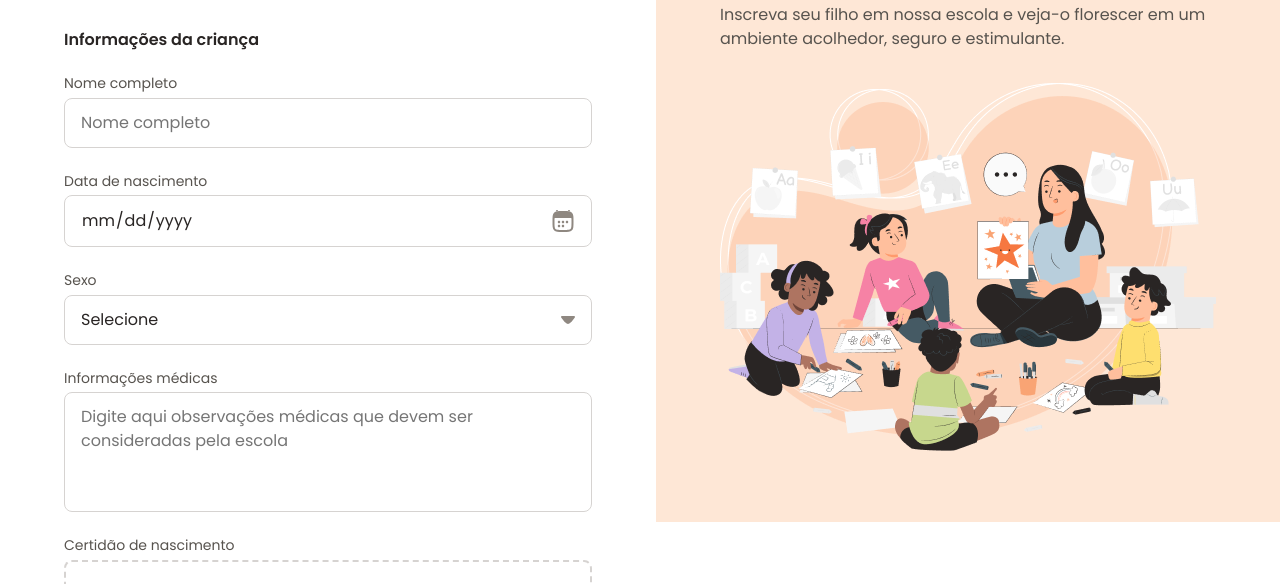
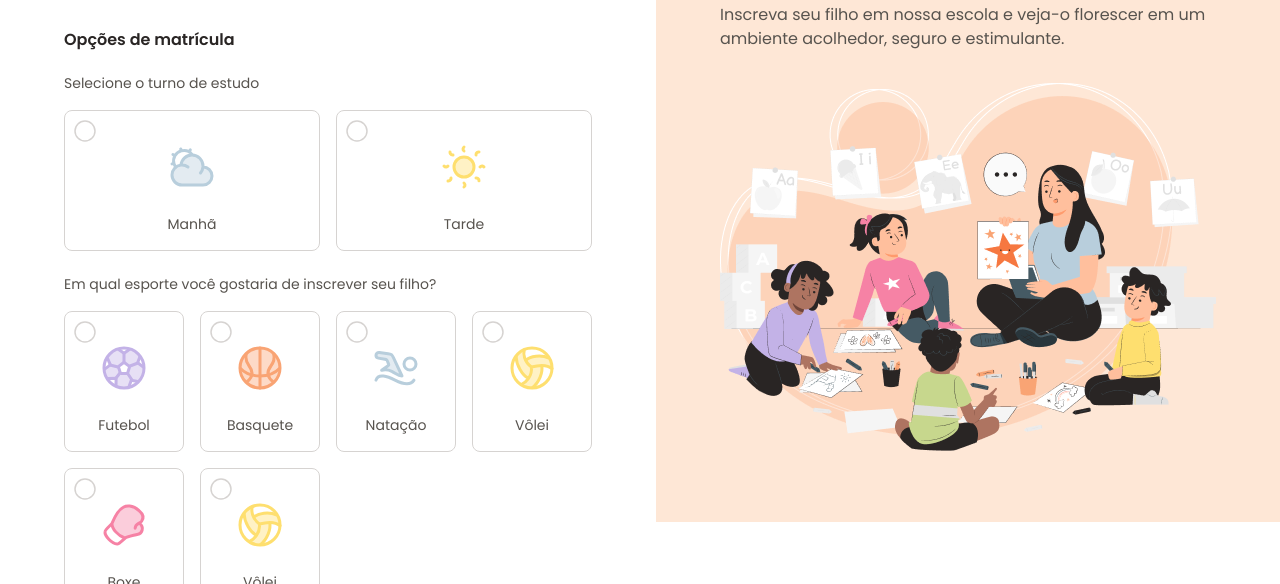
Before and after one commit to gabrielcipolini/Projeto---Estrelas-do-Amanh-, a plain HTML site: page index.html in a window 1280 px wide. Shown: the part 216-800 px from the top of the page. Drawn offline with Linux system fonts and the light colour scheme.

Commit message:
concluído 'opções de matrícula'

```diff
--- a/index.html
+++ b/index.html
@@ -218,6 +218,134 @@
                 </div>
               </div>
             </fieldset>
+
+            <fieldset class="matriculation grid">
+              <legend class="txt-color-primary">Opções de matrícula</legend>
+              <label>Selecione o turno de estudo</label>
+              <div class="radio-wrapper grid">
+                <div class="radio-inner grid">
+                  <div class="radio-image"></div>
+                  <input
+                    type="radio"
+                    name="study-shift"
+                    value="morning"
+                    id="morning"
+                  />
+                  <img
+                    src="assets/icons/sun-cloud-02.svg"
+                    alt="Ícone do sol e uma nuvem"
+                  />
+                  <label for="morning">Manhã</label>
+                </div>
+
+                <div class="radio-inner grid">
+                  <div class="radio-image"></div>
+                  <input
+                    type="radio"
+                    name="study-shift"
+                    value="afternoon"
+                    id="afternoon"
+                  />
+                  <img src="assets/icons/sun-02.svg" alt="Ícone do sol" />
+                  <label for="afternoon">Tarde</label>
+                </div>
+              </div>
+
+              <label
+                >Em qual esporte você gostaria de inscrever seu filho?</label
+              >
+              <div class="radio-wrapper grid">
+                <div class="radio-inner grid">
+                  <div class="radio-image"></div>
+                  <input
+                    type="radio"
+                    name="sports"
+                    value="soccer"
+                    id="soccer"
+                  />
+                  <img
+                    src="assets/icons/football.svg"
+                    alt="Ícone de bola de futebol"
+                  />
+                  <label for="soccer">Futebol</label>
+                </div>
+
+                <div class="radio-inner grid">
+                  <div class="radio-image"></div>
+                  <input
+                    type="radio"
+                    name="sports"
+                    value="basketball"
+                    id="basketball"
+                  />
+                  <img
+                    src="assets/icons/basketball-02.svg"
+                    alt="Ícone de bola de basquete"
+                  />
+                  <label for="basketball">Basquete</label>
+                </div>
+
+                <div class="radio-inner grid">
+                  <div class="radio-image"></div>
+                  <input
+                    type="radio"
+                    name="sports"
+                    value="natação"
+                    id="natação"
+                  />
+                  <img
+                    src="assets/icons/swimming.svg"
+                    alt="Ícone de pessoa nadando"
+                  />
+                  <label for="natação">Natação</label>
+                </div>
+
+                <div class="radio-inner grid">
+                  <div class="radio-image"></div>
+                  <input
+                    type="radio"
+                    name="sports"
+                    value="volleyball"
+                    id="volleyball"
+                  />
+                  <img
+                    src="assets/icons/volleyball.svg"
+                    alt="Ícone de bola de vôlei"
+                  />
+                  <label for="volleyball">Vôlei</label>
+                </div>
+
+                <div class="radio-inner grid">
+                  <div class="radio-image"></div>
+                  <input
+                    type="radio"
+                    name="sports"
+                    value="boxing"
+                    id="boxing"
+                  />
+                  <img
+                    src="assets/icons/boxing-glove-01.svg"
+                    alt="Ícone de luva de boxe"
+                  />
+                  <label for="boxing">Boxe</label>
+                </div>
+
+                <div class="radio-inner grid">
+                  <div class="radio-image"></div>
+                  <input
+                    type="radio"
+                    name="sports"
+                    value="volleyball"
+                    id="volleyball"
+                  />
+                  <img
+                    src="assets/icons/volleyball.svg"
+                    alt="Ícone de bola de vôlei"
+                  />
+                  <label for="volleyball">Vôlei</label>
+                </div>
+              </div>
+            </fieldset>
           </form>
         </div>
       </main>
--- a/styles/form.css
+++ b/styles/form.css
@@ -1,19 +1,25 @@
 form {
+  & fieldset:nth-child(3),
+  & fieldset:nth-child(2),
+  & fieldset:nth-child(1) {
+    display: none;
+  }
+
   fieldset {
     border: none;
-    gap: 2.4rem;
 
     legend {
       font: var(--legend);
+      margin-bottom: 2.4rem;
+    }
+
+    label,
+    span {
+      font: var(--text-sm);
     }
 
     .inpt-wrapper {
       gap: 0.4rem;
-
-      label,
-      span {
-        font: var(--text-sm);
-      }
 
       small {
         color: var(--text-tertiary);
@@ -131,11 +137,74 @@ form {
 
           color: var(--semantic-error);
           font: var(--semantic-error);
-          margin-top: .4rem;
+          margin-top: 0.4rem;
         }
 
         &:not(:focus):valid + .error {
           display: none;
+        }
+      }
+    }
+  }
+
+  .matriculation {
+    &  label:nth-child(4) {
+      margin-top: 2.4rem;
+    }
+
+    .radio-wrapper {
+      grid-template-columns: repeat(auto-fit, minmax(12rem, 1fr));
+      gap: 1.6rem;
+      margin-top: 1.6rem;
+
+      .radio-inner {
+        border: 1px solid var(--stroke-default);
+        border-radius: 0.8rem;
+        justify-items: center;
+        padding: 3.2rem 0.8rem 1.6rem;
+        position: relative;
+
+        input,
+        input:focus,
+        input:hover {
+          all: unset;
+        }
+
+        .radio-image {
+          background-image: url(../assets/icons/radio-default.svg);
+          width: 2.4rem;
+          height: 2.4rem;
+
+          position: absolute;
+          top: 0.8rem;
+          left: 0.8rem;
+        }
+
+        &:hover,
+        &:focus-within {
+          border: 2px solid var(--stroke-highlight);
+
+          & .radio-image {
+            background-image: url(../assets/icons/radio-hover.svg);
+            width: 2.4rem;
+            height: 2.4rem;
+          }
+        }
+
+        &:has(:checked) {
+          border: 2px solid var(--stroke-highlight);
+
+          & .radio-image {
+            background-image: url(../assets/icons/radio-checked.svg);
+            width: 2.4rem;
+            height: 2.4rem;
+          }
+        }
+
+        input[type="radio"] {
+          position: absolute;
+          width: 100%;
+          height: 100%;
         }
       }
     }
```
Also changed, not shown: assets/icons/radio-checked.svg (added), assets/icons/radio-default.svg (added), assets/icons/radio-hover.svg (added).
